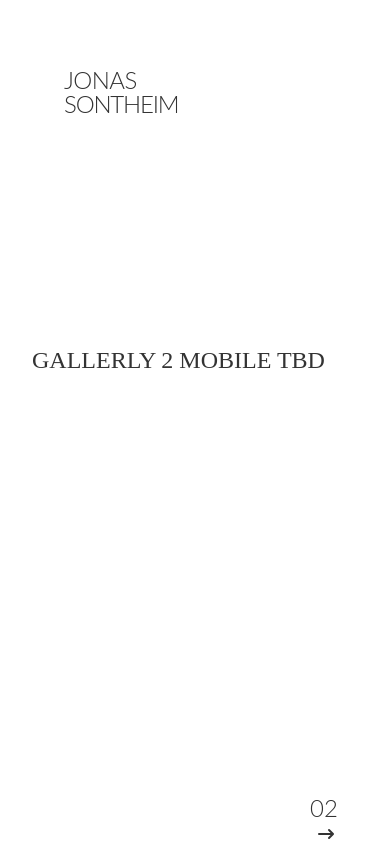
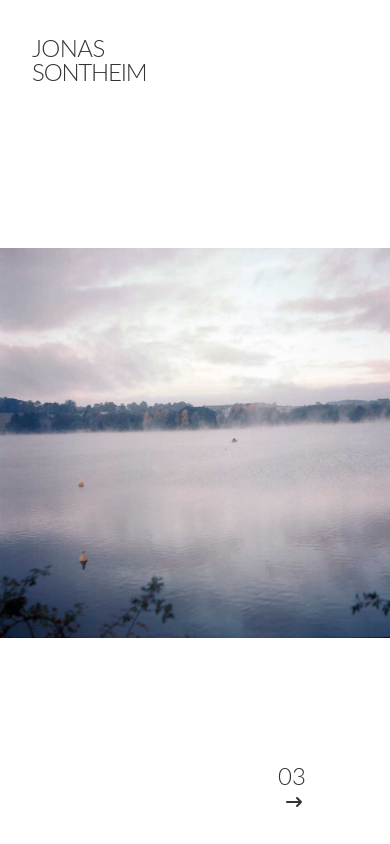
Before and after one commit to sontiO/photo-portfolio, a Next.js app: page /gallery/gallery3 in a window 390 px wide. Built offline with nearby package versions, Linux system fonts and the light colour scheme.

Commit message:
gallery3 mobile

```diff
--- a/pages/gallery/gallery3.js
+++ b/pages/gallery/gallery3.js
@@ -5,6 +5,7 @@ import { useState, useEffect } from "react";
 import ReactPhotoGrid from "react-photo-grid";
 import { useMediaQuery } from "react-responsive";
 import Gallery from "react-photo-gallery";
+import { EmblaCarousel } from "../../components/Carousel";
 
 const Desktop = ({ children }) => {
   const isDesktop = useMediaQuery({ minWidth: 992 });
@@ -23,7 +24,7 @@ export default function gallery3() {
     setModalOpen(true);
   }
 
-  const photos = [
+  const imageData = [
     {
       src: "/120-small/mixed120 (5).jpg",
       width: 1000,
@@ -45,11 +46,12 @@ export default function gallery3() {
   return (
     <div>
       <Mobile>
-        <div className="w-screen h-screen p-8 overflow-x-hidden overflow-y-hidden md:p-12">
-          <div className="grid w-full h-full grid-cols-2 grid-rows-2 gap-8 text-2xl font-light text-black uppercase font-Lato">
-            <GalleryWrapper page="02">
-              {" "}
-              <div className="mt-48 font-cormorant">gallerly 2 mobile tbd</div>
+        <div className="h-screen overflow-y-hidden">
+          <div className="grid w-full h-full ">
+            <GalleryWrapper page="03" href="/gallery/gallery4">
+              <div className="flex items-center justify-center h-screen -mt-24 ">
+                <EmblaCarousel images={imageData} width={1000} height={1000} />
+              </div>
             </GalleryWrapper>
           </div>
         </div>
@@ -58,7 +60,7 @@ export default function gallery3() {
         <GalleryWrapper page="03" href="/gallery/gallery4">
           <div className="grid p-8 place-items-end">
             <div className="w-3/4">
-              <Gallery photos={photos} />
+              <Gallery photos={imageData} />
               <p className="max-w-xs mt-10 text-base text-left font-lato">
                 Flexaret VI - portra160 <br />
                 foggy morning, boat rental, summer evening - at untreusee
```
